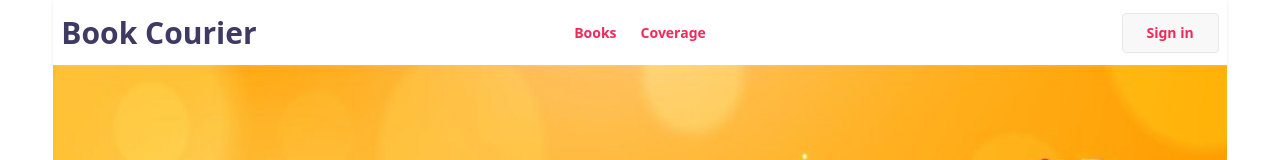
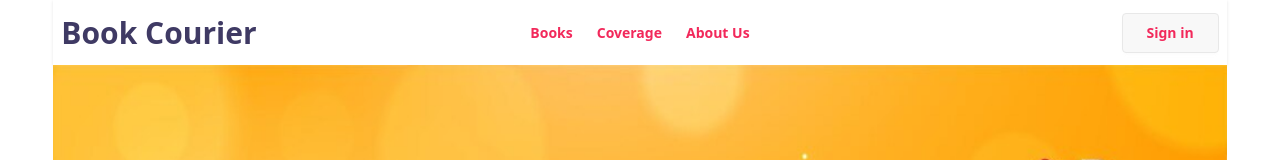
Before and after one commit to abidmymbd/book-courier-client, a React (Vite) app: page / in a window 1280 px wide. Shown: the top 160 px of the page. Built offline with nearby package versions, Linux system fonts and the light colour scheme; no server answers.

Commit message:
added About us Routes

```diff
--- /dev/null
+++ b/src/Pages/AboutUs/AboutUs.jsx
@@ -0,0 +1,11 @@
+import React from 'react';
+
+const AboutUs = () => {
+    return (
+        <div>
+            About Us
+        </div>
+    );
+};
+
+export default AboutUs;
--- a/src/Pages/Shared/Header.jsx
+++ b/src/Pages/Shared/Header.jsx
@@ -22,6 +22,7 @@ const Header = () => {
                 <li className='font-semibold text-secondary'><NavLink to='/dashboard'>Dashboard</NavLink></li>
             </>
         }
+        <li className='font-semibold text-secondary'><NavLink to='/about-us'>About Us</NavLink></li>
     </>
 
     return (
--- a/src/Routes/Router.jsx
+++ b/src/Routes/Router.jsx
@@ -22,6 +22,7 @@ import Invoices from "../Pages/Dashboard/Invoices";
 import AllUsers from "../Pages/Dashboard/AllUsers";
 import ManageBooks from "../Pages/Dashboard/ManageBooks";
 import MyWishlist from "../Pages/Dashboard/MyWishlist";
+import AboutUs from "../Pages/AboutUs/AboutUs";
 
 
 export const router = createBrowserRouter([
@@ -37,6 +38,10 @@ export const router = createBrowserRouter([
             {
                 path: 'books',
                 Component: Books,
+            },
+            {
+                path: 'about-us',
+                Component: AboutUs,
             },
             {
                 path: 'books/:id',
```
